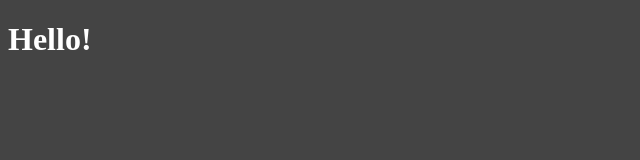
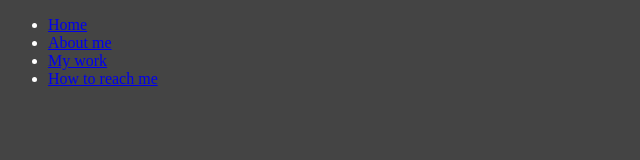
Before and after one commit to krishnasvp/Responsive-Portfolio, a website: page index.html in a window 1280 px wide. Shown: the whole page, without its empty margins (0-640 px from the left). Drawn offline with nearby package versions, Linux system fonts and the light colour scheme; files that its build step writes are made by us from their sources.

Commit message:
Header tabs added to index and representing files created

```diff
--- a/index.html
+++ b/index.html
@@ -7,6 +7,45 @@
     <title>My Portfolio</title>
 </head>
 <body>
-    <h1>Hello!</h1>
+    <header>
+        <div class="menu-btn">
+            <div class="btn-line"></div>
+            <div class="btn-line"></div>
+            <div class="btn-line"></div>
+        </div>
+
+        <nav class="menu">
+            <div class="menu-branding">
+                <div class="portrait"></div>
+            </div>
+
+            <ul class="menu-nav">
+                <li class="nav-item">
+                    <a href="home.html" class="nav-link">
+                        Home
+                    </a>
+                </li>
+
+                <li class="nav-item">
+                    <a href="about.html" class="nav-link">
+                        About me
+                    </a>
+                </li>
+
+                <li class="nav-item">
+                    <a href="work.html" class="nav-link">
+                        My work
+                    </a>
+                </li>
+
+                <li class="nav-item">
+                    <a href="contact.html" class="nav-link">
+                        How to reach me
+                    </a>
+                </li>
+
+            </ul>
+        </nav>
+    </header>
 </body>
 </html>
--- a/main.scss
+++ b/main.scss
@@ -1,6 +1,6 @@
 $primary-color: #444;
 
- body{
+body{
     background: $primary-color;
     color: #fff;
  }
```
Also changed, not shown: about.html (added), contact.html (added), home.html (added), work.html (added).
